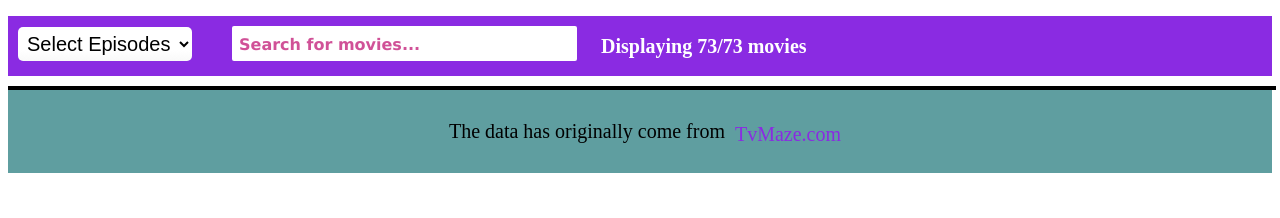
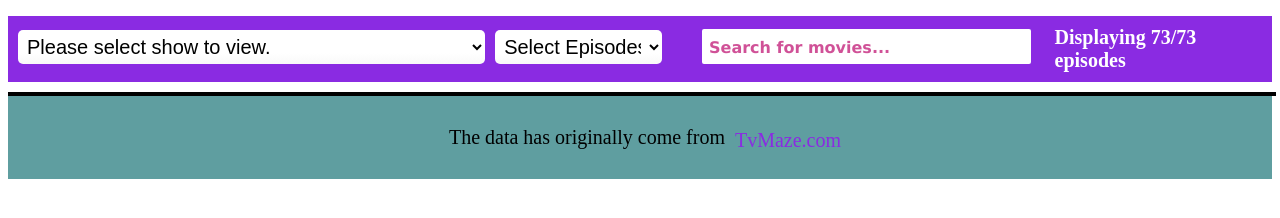
Before and after one commit to yunusfirat/tv-show-dom-project, a plain HTML site: page index.html in a window 1280 px wide. Drawn offline with Linux system fonts and the light colour scheme; no server answers.

Commit message:
options sorted allphabeticaly

```diff
--- a/index.html
+++ b/index.html
@@ -12,7 +12,7 @@
     <div class="flex">
       <div><select name="selectmovies" id="selectmovies"><option id="option" value="">Select Episodes</option></select></div>
       <div><input type="search" id="moviesearch" name="moviesearch" placeholder="Search for movies..."></div>
-      <div id="moviescount">Displaying 73/73 movies</div>
+      <div id="moviescount">Displaying 73/73 episodes</div>
     </div>
     <h1 class="message" style="display: none;">Sorry, We could not find any movie :(</h1>
     <div id="root">
@@ -23,6 +23,8 @@
 
     <!-- Loads YOUR javascript code -->
     <script src="script.js"></script>
+    <!-- Loads my shows name an value -->
+    <script src="shows.js"></script>
     <footer class = "footer">The data has originally come from<a id="tv" href="https://www.tvmaze.com/">TvMaze.com</a></footer>
   </body>
 </html>
--- a/script.js
+++ b/script.js
@@ -1,20 +1,64 @@
 //You can edit ALL of the code here
-// function setup() {
-//   const allEpisodes = getAllEpisodes();
-//   makePageForEpisodes(allEpisodes);
-// }
+function setup() {
+  // const allEpisodes = getAllEpisodes();
+  const allShows = getAllShows()
+  getShowId(allShows)
+  // makePageForEpisodes(allEpisodes);
+}
 
-let url = "https://api.tvmaze.com/shows/22036/episodes";
-function getFactAjax(url){
+
+function getShowId(allShows) {
+  const flex = document.querySelector('.flex')
+  let selectElement = document.createElement('select');
+  selectElement.innerHTML = `<option>Please select show to view.</option>`
+  selectElement.classList.add('view')
+  let sortedshows = allShows.sort(sortoptions)
+  sortedshows.forEach(show => {
+  let optionElement = document.createElement('option');
+  optionElement.innerHTML = `${show.name}`
+  optionElement.value = `${show.id}`
+  selectElement.appendChild(optionElement)
+  flex.insertAdjacentElement('afterBegin', selectElement);
+  })
+
+function sortoptions(firstShow, secondShow){
+    let first = firstShow.name.toLowerCase();
+    let second = secondShow.name.toLowerCase();
+    if(first > second){
+      return 1
+    }else  if (second > first){
+      return -1
+    }else {
+      return 0
+    }
+
+}
+
+  let view = document.querySelector('.view');
+  view.addEventListener('change', getvalue)
+
+  function getvalue(e) {
+    let optionsvalue = e.currentTarget.value.toLowerCase();
+    let url = `https://api.tvmaze.com/shows/${optionsvalue}/episodes`
+    getFactAjax(url)
+  }
+}
+
+function getFactAjax(url) {
   fetch(url)
-  .then(response => response.json())
+    .then(response => {
+      if (!response.ok) {
+        throw new Error(`something happen unexpected ${response.status}`)
+      }
+      return response.json();
+    })
     .then(data => {
+      console.log(data)
       makePageForEpisodes(data)
 
     })
     .catch(err => console.log(err));
 }
-
 
 
 
@@ -67,16 +111,16 @@ function makePageForEpisodes(episodeList) {
         message.style.display = "none";
         card.style.display = "";
         count++
-        foundmovies.innerHTML = `Displaying ${count}/${rootElem.children.length} movies`
+        foundmovies.innerHTML = `Displaying ${count}/${rootElem.children.length} episodes`
       } else if (optionsvalue === "") {
         reset();
-        foundmovies.innerHTML = `Displaying ${count}/${rootElem.children.length} movies`
+        foundmovies.innerHTML = `Displaying ${count}/${rootElem.children.length} episodes`
       } else {
         card.style.display = "none";
-        foundmovies.innerHTML = `Displaying ${count}/${rootElem.children.length} movies`
+        foundmovies.innerHTML = `Displaying ${count}/${rootElem.children.length} episodes`
       }
     })
-    if(count == 0){
+    if (count == 0) {
       message.style.display = "";
       message.style.display = "margin-top:100px;"
       footer.style.display = "none"
@@ -90,6 +134,4 @@ function makePageForEpisodes(episodeList) {
 function reset() {
   document.location.reload();
 }
-
-getFactAjax(url)
-// window.onload = setup;
+window.onload = setup;
--- a/style.css
+++ b/style.css
@@ -78,11 +78,6 @@ h1 {
   opacity: 1;
 }
 
-#selectmovies {
-  padding: 4px;
-  margin-bottom: 5px;
-
-}
 .footer {
   text-align: center;
   font-weight: 500;
@@ -137,6 +132,22 @@ input:focus { background:rgba(255, 255, 255, 0.8); }
 
 /* select option css */
 #selectmovies {
+  margin-bottom: 5px;
+  width: 100%;
+  min-width: 15ch;
+  max-width: 42ch;
+  border: 1px solid var(--select-border);
+  border-radius: 0.25em;
+  padding: 0.25em 0.25em;
+  font-size: 1.25rem;
+  cursor: pointer;
+  line-height: 1.1;
+  background-color: #fff;
+  background-image: linear-gradient(to top, #f9f9f9, #fff 33%);
+}
+.view {
+  margin-bottom: 5px;
+  margin-right: 10px;
   width: 100%;
   min-width: 15ch;
   max-width: 42ch;
```
Lines whose indentation alone changed are shown as unchanged.
